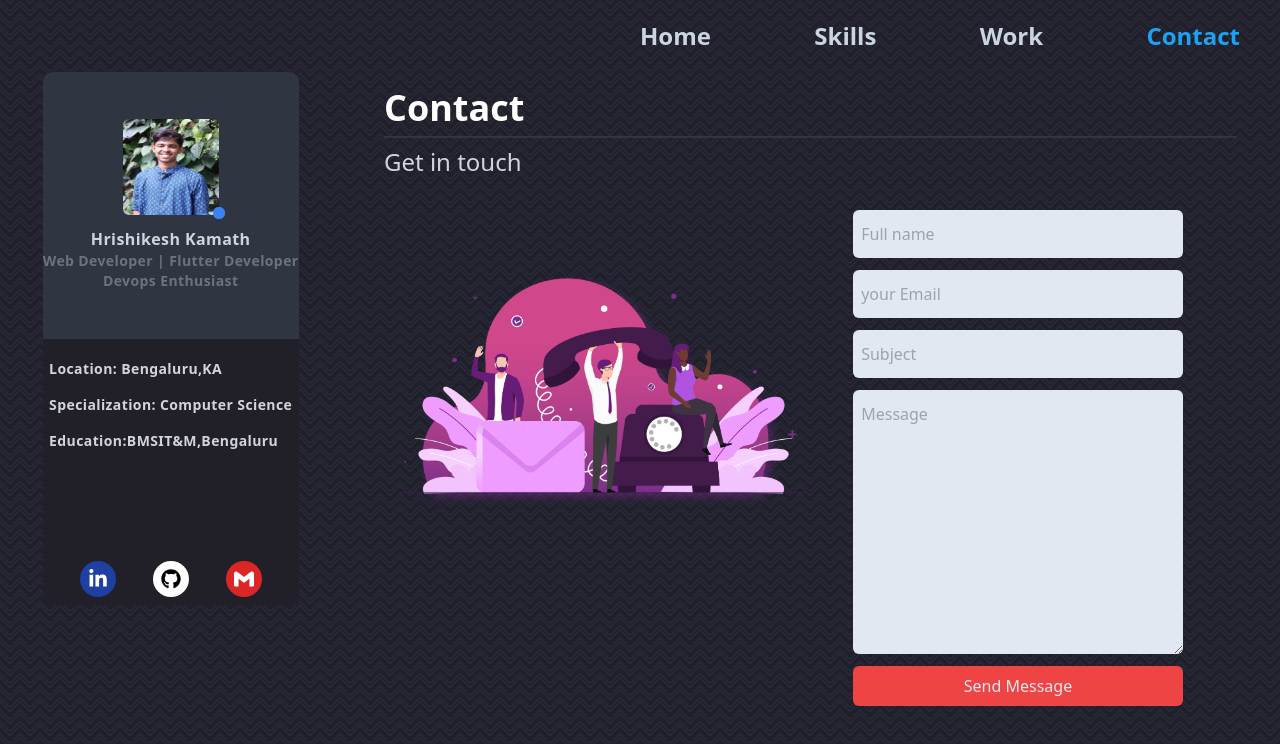
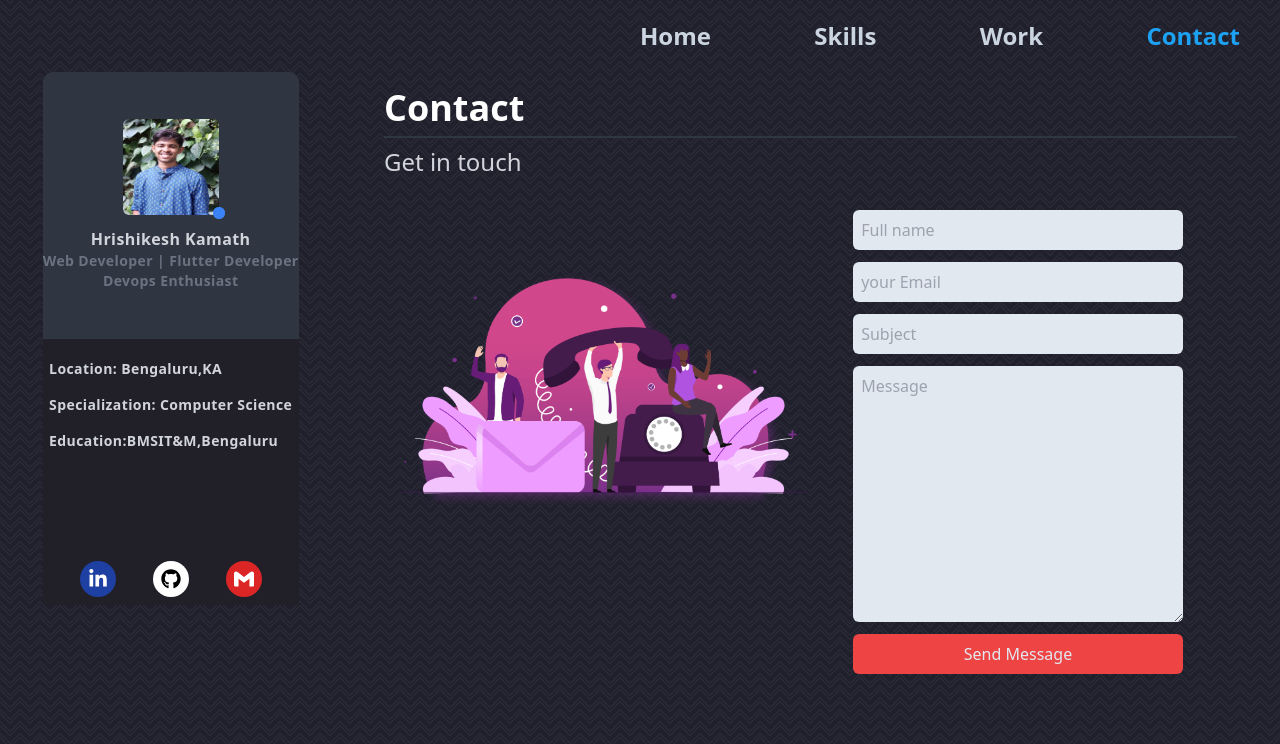
Before and after one commit to hrishi-19/myPortfolio, a React (Create React App) app: page /contact in a window 1280 px wide. Shown: the top 744 px of the page. Built offline with nearby package versions, Linux system fonts and the light colour scheme.

Commit message:
padding changes

```diff
--- a/src/components/contact.js
+++ b/src/components/contact.js
@@ -40,10 +40,10 @@ function Contact() {
                     <form className="w-5/6 h-full sm:p-2 p-0 flex flex-col  text-slate-600" onSubmit={handleSubmit}>
 
 
-                        <input type="text" name="name" className="w-full mt-3 py-3 px-2 bg-slate-200  rounded-md outline-3 outline-cyan-600" placeholder="Full name"  onChange={handleChange} value={formData.name}/>
-                        <input type="text" name="email" className="w-full mt-3 py-3 px-2 bg-slate-200  rounded-md outline-3 outline-cyan-600" placeholder="your Email" onChange={handleChange} value={formData.email}/>
-                        <input type="text" name="subject"  className="w-full mt-3 py-3 px-2 bg-slate-200 rounded-md outline-3 outline-cyan-600" placeholder="Subject" onChange={handleChange} value={formData.subject}/>
-                        <textarea name="message" cols="30" rows="10" className="w-full mt-3 py-3 px-2 bg-slate-200  rounded-md outline-3 outline-cyan-600" resize="none" placeholder="Message" onChange={handleChange}  value={formData.message}></textarea>
+                        <input type="text" name="name" className="w-full mt-3 p-2 bg-slate-200  rounded-md outline-3 outline-cyan-600" placeholder="Full name"  onChange={handleChange} value={formData.name}/>
+                        <input type="text" name="email" className="w-full mt-3 p-2 bg-slate-200  rounded-md outline-3 outline-cyan-600" placeholder="your Email" onChange={handleChange} value={formData.email}/>
+                        <input type="text" name="subject"  className="w-full mt-3 p-2 bg-slate-200 rounded-md outline-3 outline-cyan-600" placeholder="Subject" onChange={handleChange} value={formData.subject}/>
+                        <textarea name="message" cols="30" rows="10" className="w-full mt-3 p-2 bg-slate-200  rounded-md outline-3 outline-cyan-600" resize="none" placeholder="Message" onChange={handleChange}  value={formData.message}></textarea>
                         <button className="w-full mt-3 text-slate-200 bg-red-500 rounded-md py-2 font-strong">Send Message</button>
 
                     </form>
```
